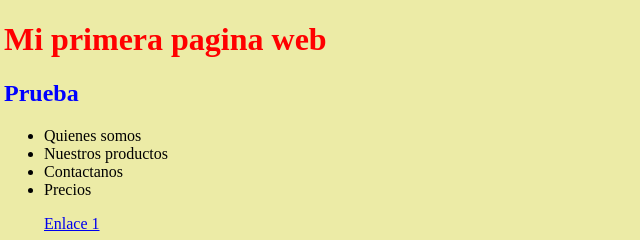
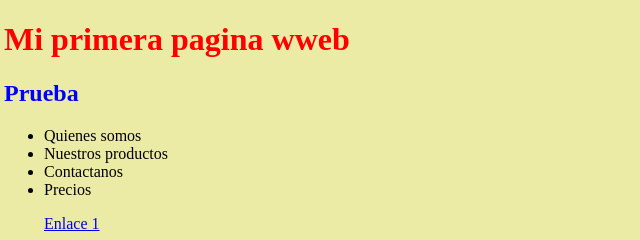
Before and after one commit to djventu/CursoPildoras, a plain HTML site: page index.html in a window 1280 px wide. Shown: the top 240 px of the page, 4-644 px from the left. Drawn offline with Linux system fonts and the light colour scheme.

Commit message:
Ni puta idea

```diff
--- a/index.html
+++ b/index.html
@@ -14,7 +14,7 @@
 </head>
 <body>
     <header>
-       <div><h1>Mi primera pagina web</h1></div>
+       <div><h1>Mi primera pagina wweb</h1></div>
        <h2>Prueba</h2>
     </header>
 
@@ -39,8 +39,10 @@
                     <h2>Titulo noticia 1</h2>
                     <h3>Subtitulo noticia</h3>
                 </hgroup>
-                <p>Lorem ipsum dolor sit amet consectetur adipisicing elit. Libero nobis nam  velit enim esse unde at minima
-                     <br> laborum veritatis ex quam aspernatur  ipsum, harum nihil minus, distinctio dolorum mollitia aliquid!</p>
+                <p>Lorem ipsum dolor sit amet consectetur adipisicing elit.
+                     Libero nobis nam  velit enim esse unde at minima
+                     <br> laborum veritatis ex quam aspernatur  ipsum,
+                     harum nihil minus, distinctio dolorum mollitia aliquid!</p>
             </header>
 
             <figure>
```
